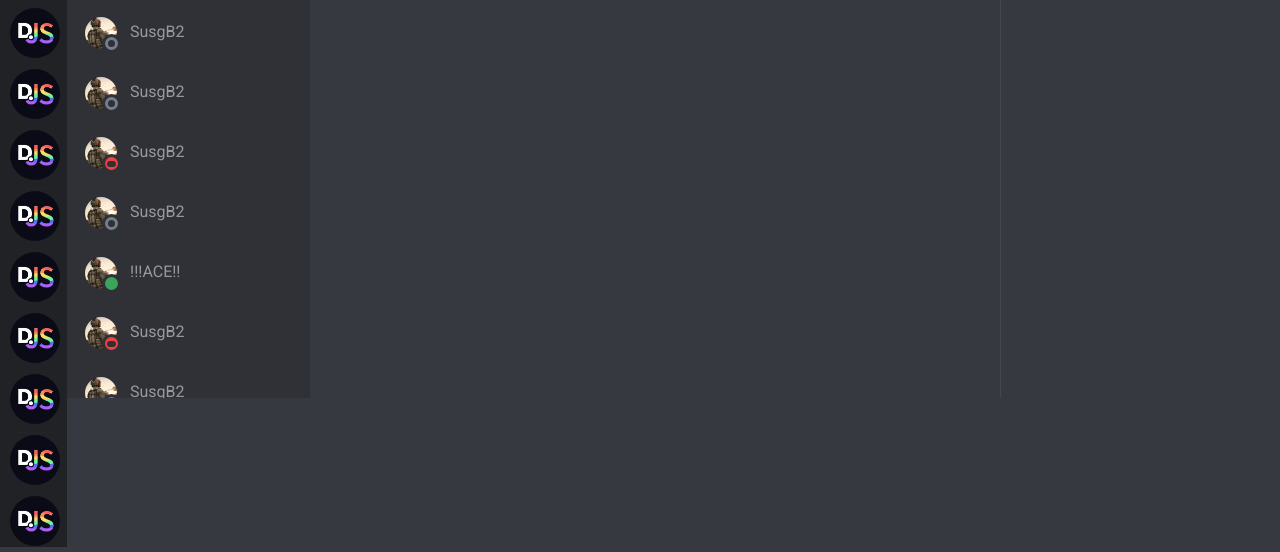
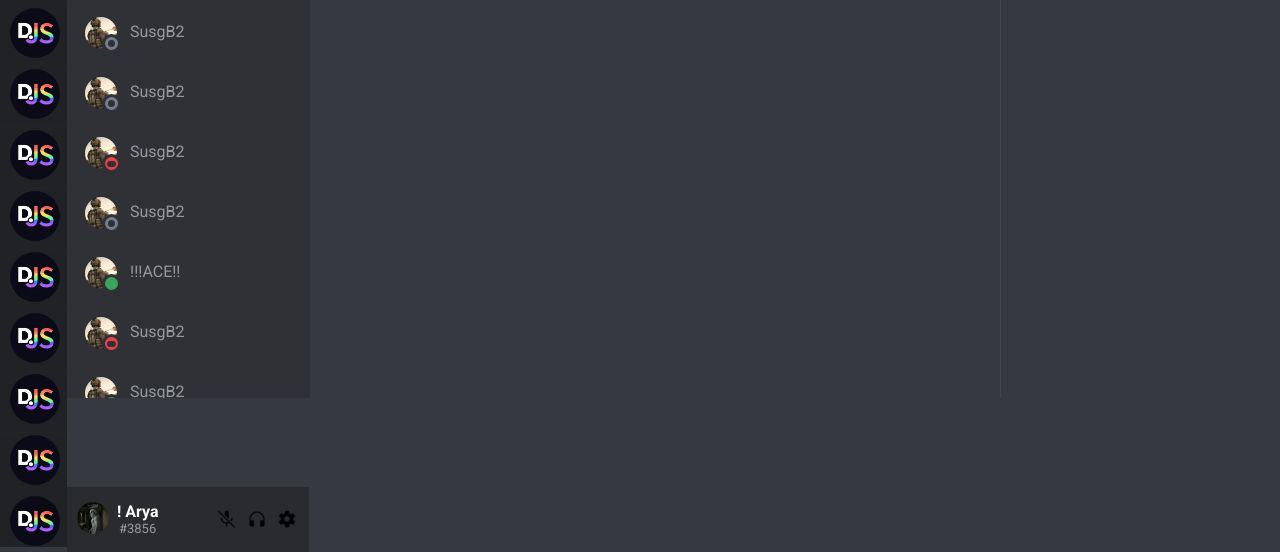
Before and after one commit to Arya4930/Discord-Clone, a website: page home.html in a window 1280 px wide. Shown: the part 253-805 px from the top of the page. Drawn offline with nearby package versions, Linux system fonts and the light colour scheme.

Commit message:
Home-Commit-7

```diff
--- a/home-styles/home-general.css
+++ b/home-styles/home-general.css
@@ -3,6 +3,7 @@ body {
     font-family: Roboto, Arial;
     margin: 0px;
     color: white;
+    user-select: none;
 }
 p {
     font-family: Roboto, Arial;
--- a/home-styles/home-main.css
+++ b/home-styles/home-main.css
@@ -142,6 +142,7 @@
 .Direct-messages {
     margin-top: 15px;
     margin-left: 5px;
+    user-select: none;
 }
 
 .online-status,
@@ -225,3 +226,38 @@
     left: -40px;
     top: 3px;
 }
+.footer {
+    position: absolute;
+    background-color: rgb(41, 43, 47);
+    width: 242px;
+    left: 67px;
+    bottom: -5px;
+    cursor: pointer;
+}
+.footer-grid {
+    margin-top: 15px;
+    margin-left: 10px;
+    width: 215px;
+    height: 50px;
+    display: grid;
+    grid-template-columns: 40px 100px 30px 30px 30px;
+    border-radius: 5px;
+    transition: all 0.25s;
+}
+.footer-options {
+    margin-top: 7px;
+    height: 20px;
+}
+.User-Discriminator {
+    font-size: 13px;
+    position: relative;
+    bottom: 15px;
+    left: 42px;
+}
+.Username {
+    color: white;
+    font-weight: bold;
+}
+.User-AVS {
+    border-radius: 50%;
+}
--- a/home.html
+++ b/home.html
@@ -23,7 +23,7 @@
   <link href="https://fonts.googleapis.com/css2?family=Open+Sans:wght@300&display=swap" rel="stylesheet">
 </head>
 
-<body>
+<body onselectstart="return false">
   <header class="header">
     <div class="Discord-logo-button-div">
       <button class="Discord-logo-button" onclick="Discordlogobutton()">
@@ -263,12 +263,24 @@
           <span class="online-status"></span>
         </div>
       </div>
+      <div class="footer">
+        <div class="footer-grid">
+          <img src="dms-avatars/User-AV.webp" class="User-AVS">
+          <div class="Username">! Arya</div>
+          <img src="images/mic_off_FILL1_wght400_GRAD0_opsz48.png" class="footer-options">
+          <img src="images/headphones_FILL1_wght400_GRAD0_opsz48.png" class="footer-options">
+          <img src="images/settings_FILL1_wght400_GRAD-25_opsz48.png" class="footer-options">
+          <div class="User-Discriminator">#3856</div>
+        </div>
+      </div>
     </div>
     <div class="Friends-Online">
       <div class="friend-online-searchbar-div">
         <input type="text" placeholder="Search" class="friend-online-Search-bar">
-        <svg xmlns="http://www.w3.org/2000/svg" width="16" height="16" fill="currentColor" class="search-icon" viewBox="0 0 16 16" >
-          <path d="M11.742 10.344a6.5 6.5 0 1 0-1.397 1.398h-.001c.03.04.062.078.098.115l3.85 3.85a1 1 0 0 0 1.415-1.414l-3.85-3.85a1.007 1.007 0 0 0-.115-.1zM12 6.5a5.5 5.5 0 1 1-11 0 5.5 5.5 0 0 1 11 0z"/>
+        <svg xmlns="http://www.w3.org/2000/svg" width="16" height="16" fill="currentColor" class="search-icon"
+          viewBox="0 0 16 16">
+          <path
+            d="M11.742 10.344a6.5 6.5 0 1 0-1.397 1.398h-.001c.03.04.062.078.098.115l3.85 3.85a1 1 0 0 0 1.415-1.414l-3.85-3.85a1.007 1.007 0 0 0-.115-.1zM12 6.5a5.5 5.5 0 1 1-11 0 5.5 5.5 0 0 1 11 0z" />
         </svg>
       </div>
     </div>
```
Also changed, not shown: dms-avatars/User-AV.webp (added), images/headphones_FILL1_wght400_GRAD0_opsz48.png (added), images/mic_off_FILL1_wght400_GRAD0_opsz48.png (added), images/settings_FILL1_wght400_GRAD-25_opsz48.png (added).
